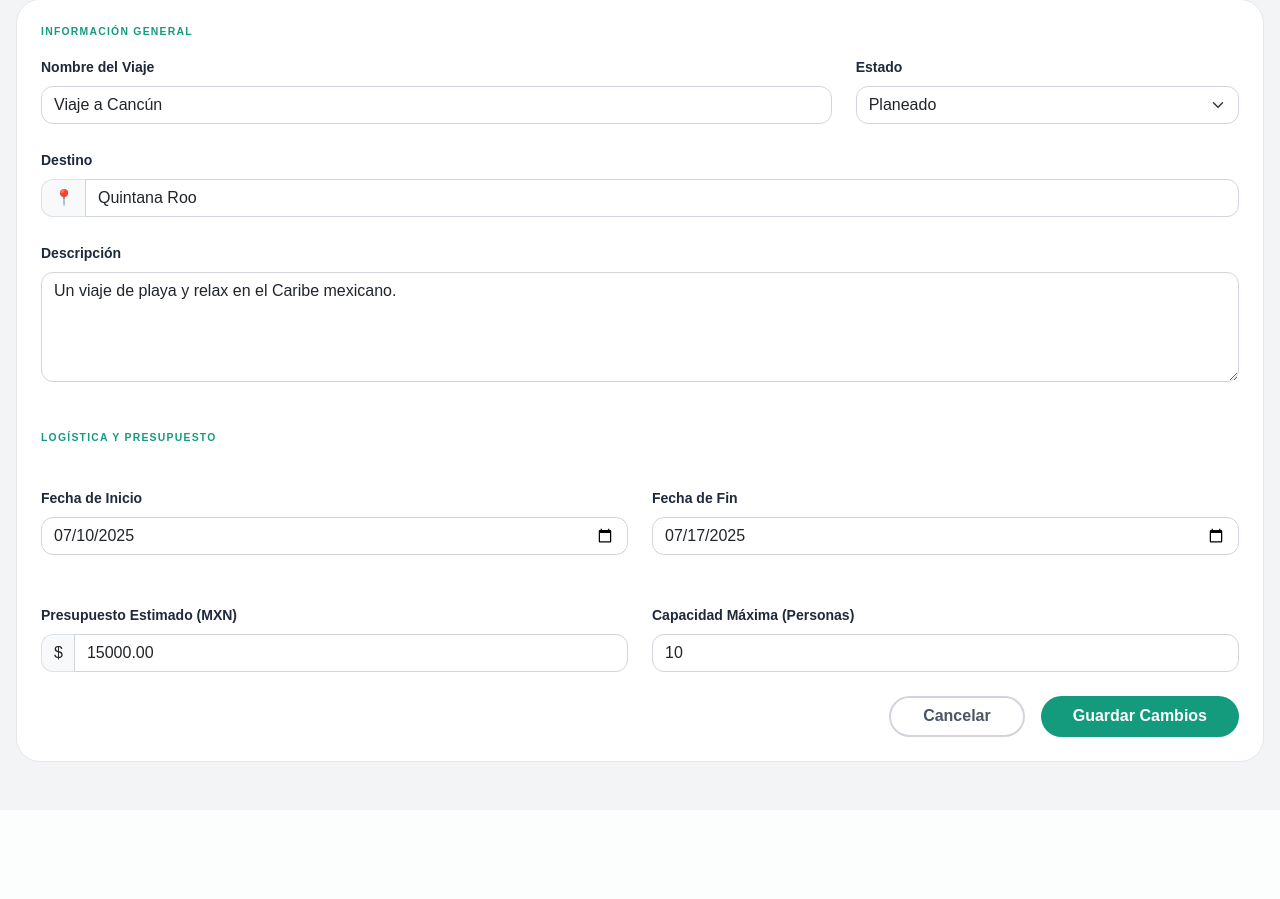
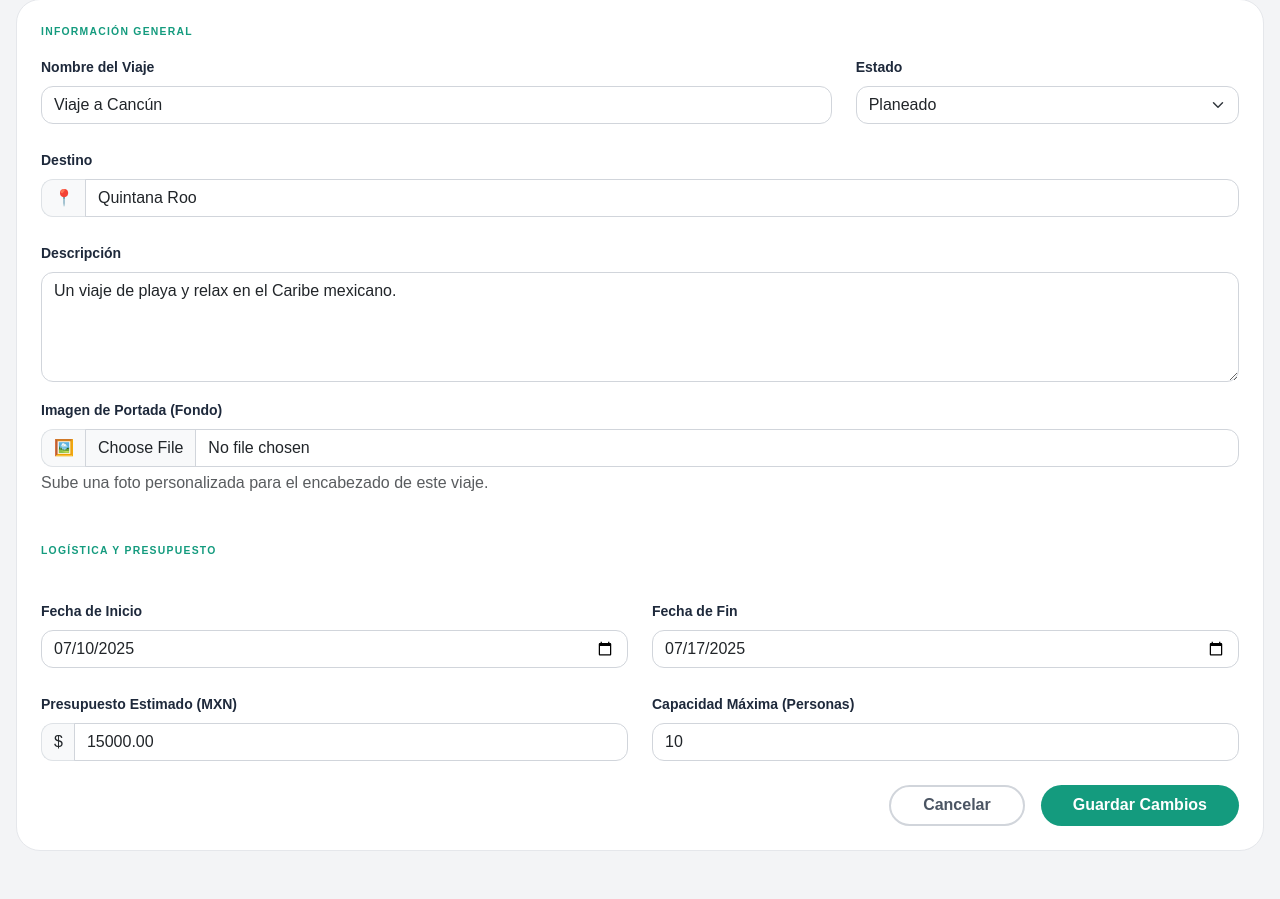
Before and after one commit to HecRod56/Faro-del-viajero, a Django app: page /viajes/editar/1/ in a window 1280 px wide. Shown: the part 220-1119 px from the top of the page. Before the commit the page ends 982 px from the top, so only its background shows below. Run offline with Django 5.2, Linux system fonts and the light colour scheme; data comes from the database, SQL or seed files in the repository.

Commit message:
Feature: Implementación de carga de imagen de fondo personalizada mediante Cloudinary

```diff
--- a/apps/gestion_viajes/models.py
+++ b/apps/gestion_viajes/models.py
@@ -1,5 +1,6 @@
 from django.db import models
 from django.conf import settings #Para referenciar al usuario del sistema
+from cloudinary.models import CloudinaryField
 
 class Viaje(models.Model):
     ESTADOS_VIAJE = [
@@ -17,6 +18,7 @@ class Viaje(models.Model):
     presupuesto_estimado = models.DecimalField(max_digits=10, decimal_places=2, blank=True, null=True)
     estado = models.CharField(max_length=20, choices=ESTADOS_VIAJE, default='planeado')
     imagen_destino = models.ImageField(upload_to='destinos/',blank=True, null=True)
+    imagen_fondo = CloudinaryField('imagen', null=True, blank=True)
 
     def __str__(self):
         return self.nombre
--- a/apps/gestion_viajes/templates/gestion_viajes/detalle_viaje.html
+++ b/apps/gestion_viajes/templates/gestion_viajes/detalle_viaje.html
@@ -14,7 +14,8 @@
 
 <!-- Hero full-width -->
 <div class="hero-wrapper">
-    <img src="https://images.unsplash.com/photo-1506953823976-52e1fdc0149a?w=1400&q=80" alt="Destino">
+    <img src="{% if viaje.imagen_fondo %}{{ viaje.imagen_fondo.url }}{% else %}{{ foto_hero }}{% endif %}" alt="Destino">
+
     <div class="status-pill">
         <span class="status-dot"></span>
         {% if viaje.estado == 'planeado' %}Planeado{% else %}{{ viaje.estado|capfirst }}{% endif %}
--- a/apps/gestion_viajes/templates/gestion_viajes/editar_viaje.html
+++ b/apps/gestion_viajes/templates/gestion_viajes/editar_viaje.html
@@ -23,14 +23,13 @@
                 <div class="section-card">
                     <p class="section-label">Información General</p>
 
-                    <form method="POST">
+                    <form method="POST" enctype="multipart/form-data">
                         {% csrf_token %}
 
                         <div class="row g-4">
                             <div class="col-12 col-md-8">
                                 <label class="fw-bold mb-2">Nombre del Viaje</label>
-                                <input type="text" name="nombre" class="form-control input-field"
-                                       value="{{ viaje.nombre }}" required>
+                                <input type="text" name="nombre" class="form-control input-field" value="{{ viaje.nombre }}" required>
                             </div>
 
                             <div class="col-12 col-md-4">
@@ -46,9 +45,7 @@
                                 <label class="fw-bold mb-2">Destino</label>
                                 <div class="input-group">
                                     <span class="input-group-text bg-light border-end-0" style="border-radius: 0.75rem 0 0 0.75rem;">📍</span>
-                                    <input type="text" name="destino" class="form-control input-field"
-                                           style="border-radius: 0 0.75rem 0.75rem 0;"
-                                           value="{{ viaje.destino }}" required>
+                                    <input type="text" name="destino" class="form-control input-field" style="border-radius: 0 0.75rem 0.75rem 0;" value="{{ viaje.destino }}" required>
                                 </div>
                             </div>
 
@@ -57,40 +54,44 @@
                                 <textarea name="descripcion" class="form-control input-field" rows="4">{{ viaje.descripcion }}</textarea>
                             </div>
 
+                            <div class="col-12 mt-3">
+                                <label class="fw-bold mb-2">Imagen de Portada (Fondo)</label>
+                                <div class="input-group">
+                                    <span class="input-group-text bg-light border-end-0" style="border-radius: 0.75rem 0 0 0.75rem;">🖼️</span>
+                                    <input type="file" name="imagen_fondo" class="form-control input-field" style="border-radius: 0 0.75rem 0.75rem 0;" accept="image/*">
+                                </div>
+                                {% if viaje.imagen_fondo %}
+                                    <div class="mt-2 d-flex align-items-center gap-2">
+                                        <small class="text-muted">Actual:</small>
+                                        <img src="{{ viaje.imagen_fondo.url }}" class="rounded shadow-sm" style="width: 80px; height: 50px; object-fit: cover;">
+                                    </div>
+                                {% endif %}
+                                <small class="text-muted d-block mt-1">Sube una foto personalizada para el encabezado de este viaje.</small>
+                            </div>
+
                             <p class="section-label mt-5">Logística y Presupuesto</p>
 
                             <div class="col-12 col-md-6">
                                 <label class="fw-bold mb-2">Fecha de Inicio</label>
-                                <input type="date" name="fecha_inicio" class="form-control input-field"
-                                       value="{{ viaje.fecha_inicio|date:'Y-m-d' }}" required>
+                                <input type="date" name="fecha_inicio" class="form-control input-field" value="{{ viaje.fecha_inicio|date:'Y-m-d' }}" required>
                             </div>
 
                             <div class="col-12 col-md-6">
                                 <label class="fw-bold mb-2">Fecha de Fin</label>
-                                <input type="date" name="fecha_fin" class="form-control input-field"
-                                       value="{{ viaje.fecha_fin|date:'Y-m-d' }}" required>
-                            </div>
-
-                            <div class="col-12">
-                                <div id="errores-fechas" class="d-none p-2 rounded-3"
-                                    style="background-color:#FEF2F2; border:1px solid #FECACA; color:#DC2626; font-size:0.75rem;">
-                                </div>
+                                <input type="date" name="fecha_fin" class="form-control input-field" value="{{ viaje.fecha_fin|date:'Y-m-d' }}" required>
                             </div>
 
                             <div class="col-12 col-md-6">
                                 <label class="fw-bold mb-2">Presupuesto Estimado (MXN)</label>
                                 <div class="input-group">
                                     <span class="input-group-text bg-light border-end-0" style="border-radius: 0.75rem 0 0 0.75rem;">$</span>
-                                    <input type="number" name="presupuesto_estimado" step="0.01" class="form-control input-field"
-                                           style="border-radius: 0 0.75rem 0.75rem 0;"
-                                           value="{{ viaje.presupuesto_estimado|stringformat:'.2f' }}">
+                                    <input type="number" name="presupuesto_estimado" step="0.01" class="form-control input-field" style="border-radius: 0 0.75rem 0.75rem 0;" value="{{ viaje.presupuesto_estimado|stringformat:'.2f' }}">
                                 </div>
                             </div>
 
                             <div class="col-12 col-md-6">
                                 <label class="fw-bold mb-2">Capacidad Máxima (Personas)</label>
-                                <input type="number" name="capacidad_max" class="form-control input-field"
-                                       value="{{ viaje.capacidad_max }}">
+                                <input type="number" name="capacidad_max" class="form-control input-field" value="{{ viaje.capacidad_max }}">
                             </div>
 
                             <div class="col-12 d-flex justify-content-end gap-3 mt-4">
--- a/apps/gestion_viajes/views.py
+++ b/apps/gestion_viajes/views.py
@@ -192,9 +192,14 @@ def pagina_editar_viaje(request, viaje_id):
         viaje.fecha_fin = request.POST.get('fecha_fin')
         viaje.capacidad_max = request.POST.get('capacidad_max')
         viaje.presupuesto_estimado = request.POST.get('presupuesto_estimado')
-        viaje.estado = request.POST.get('estado') # Agregamos estado por si quieren cambiarlo
+        viaje.estado = request.POST.get('estado')
 
-        viaje.save() # Guardamos los cambios en Postgres
+        # --- Lógica para la nueva imagen de fondo ---
+        # Verificamos si el usuario subió un archivo en el input llamado 'imagen_fondo'
+        if 'imagen_fondo' in request.FILES:
+            viaje.imagen_fondo = request.FILES['imagen_fondo']
+
+        viaje.save() # Guarda cambios en Postgres y sube la imagen a Cloudinary automáticamente
         return redirect('gestion_viajes:p_detalle_viaje', viaje_id=viaje.id)
 
     # Si es GET, enviamos el objeto 'viaje' para rellenar los inputs
```
